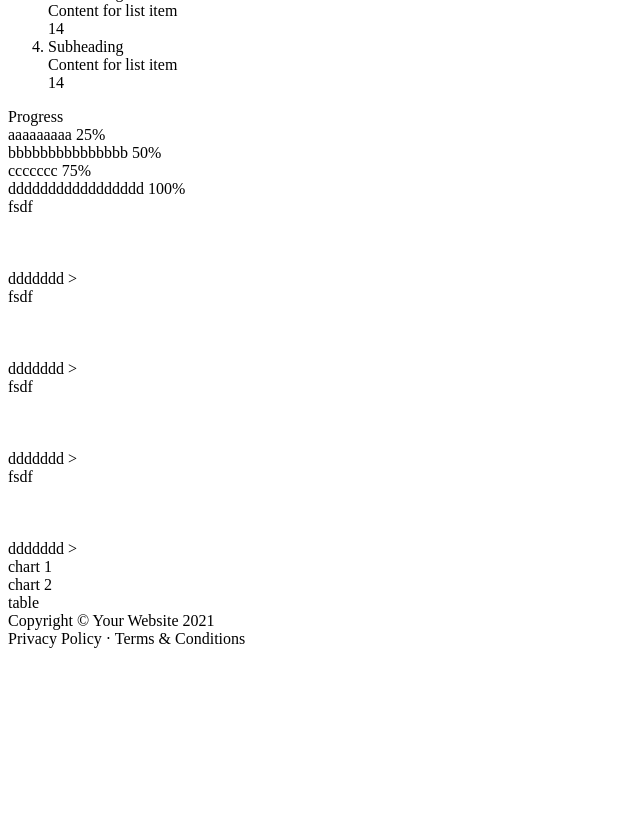
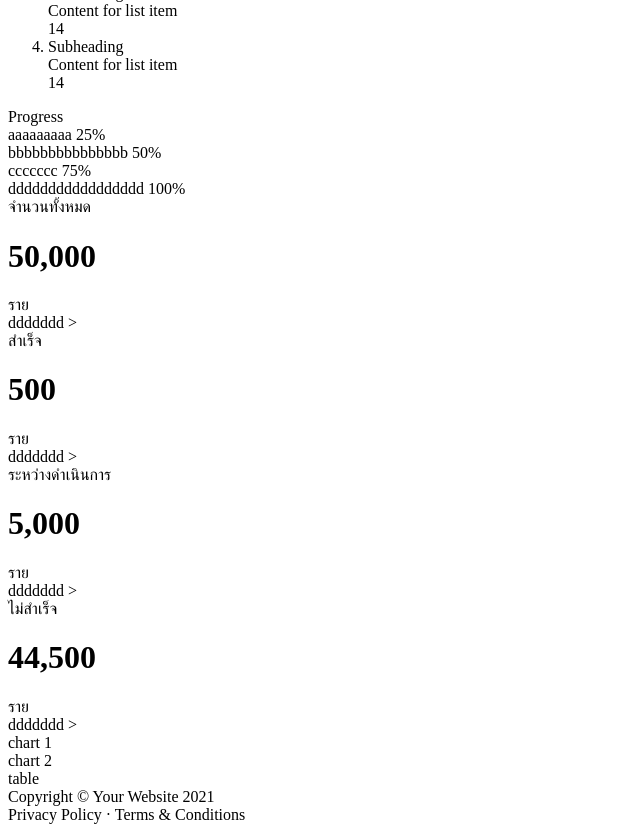
Before and after one commit to khomsunt/pcu, a PHP site: page /main/dashbord.php in a window 1280 px wide. Shown: the part 403-1235 px from the top of the page, without its empty margins (0-640 px from the left). Before the commit the page ends 1051 px from the top, so only its background shows below. Run offline with PHP 8.4, Linux system fonts and the light colour scheme.

Commit message:
dashboard label

```diff
--- a/main/dashbord.php
+++ b/main/dashbord.php
@@ -131,11 +131,18 @@
     <div class="col-12">
         <div class="row">
             <div class="col-lg-3 col-12 p-2">
-                <div class="card shadow bg-primary">
+                <div class="card shadow bg-primary text-white">
                     <div class="card-body">
-                        fsdf
-                        <br><br>
-                        <br><br>
+                        <div class="row">
+                            <div class="col-8">
+                                จำนวนทั้งหมด
+                                <h1>50,000</h1>
+                                ราย
+                            </div>
+                            <div class="col-4">
+                                <i class="bi bi-people-fill h1"></i>
+                            </div>
+                        </div>
                     </div>
                     <div class="card-body border-top">
                         <div class="d-flex justify-content-between align-items-start">
@@ -146,11 +153,18 @@
                 </div>
             </div>
             <div class="col-lg-3 col-12 p-2">
-                <div class="card shadow bg-success">
+                <div class="card shadow bg-success text-white">
                     <div class="card-body">
-                        fsdf
-                        <br><br>
-                        <br><br>
+                        <div class="row">
+                            <div class="col-8">
+                                สำเร็จ
+                                <h1>500</h1>
+                                ราย
+                            </div>
+                            <div class="col-4">
+                                <i class="bi bi-bag-check-fill h1"></i>
+                            </div>
+                        </div>
                     </div>
                     <div class="card-body border-top">
                         <div class="d-flex justify-content-between align-items-start">
@@ -161,11 +175,18 @@
                 </div>
             </div>
             <div class="col-lg-3 col-12 p-2">
-                <div class="card shadow bg-warning">
+                <div class="card shadow bg-warning text-primary">
                     <div class="card-body">
-                        fsdf
-                        <br><br>
-                        <br><br>
+                        <div class="row">
+                            <div class="col-8">
+                                ระหว่างดำเนินการ
+                                <h1>5,000</h1>
+                                ราย
+                            </div>
+                            <div class="col-4">
+                                <i class="bi bi-bag-heart-fill h1"></i>
+                            </div>
+                        </div>
                     </div>
                     <div class="card-body border-top">
                         <div class="d-flex justify-content-between align-items-start">
@@ -176,11 +197,18 @@
                 </div>
             </div>
             <div class="col-lg-3 col-12 p-2">
-                <div class="card shadow bg-danger">
+                <div class="card shadow bg-danger text-warning">
                     <div class="card-body">
-                        fsdf
-                        <br><br>
-                        <br><br>
+                        <div class="row">
+                            <div class="col-8">
+                                ไม่สำเร็จ
+                                <h1>44,500</h1>
+                                ราย
+                            </div>
+                            <div class="col-4">
+                                <i class="bi bi-bag-x-fill h1"></i>
+                            </div>
+                        </div>
                     </div>
                     <div class="card-body border-top">
                         <div class="d-flex justify-content-between align-items-start">
```
